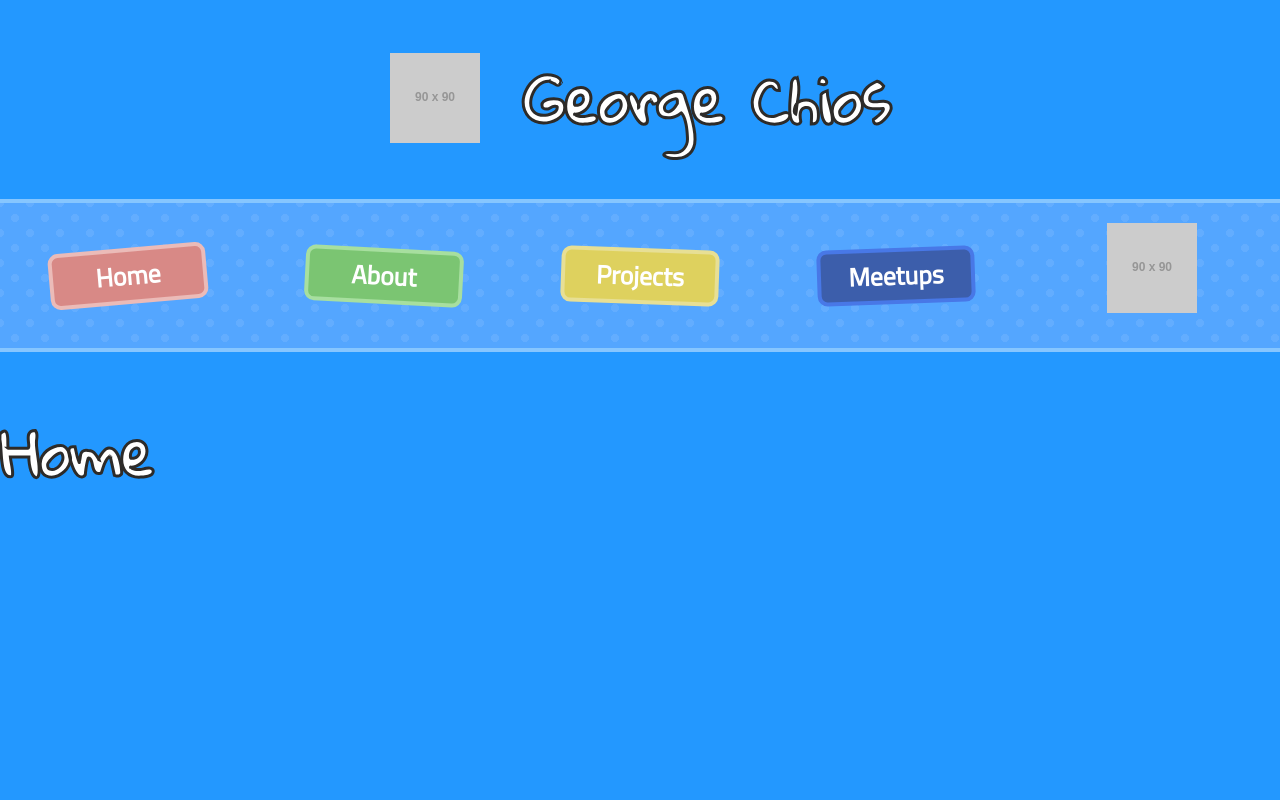
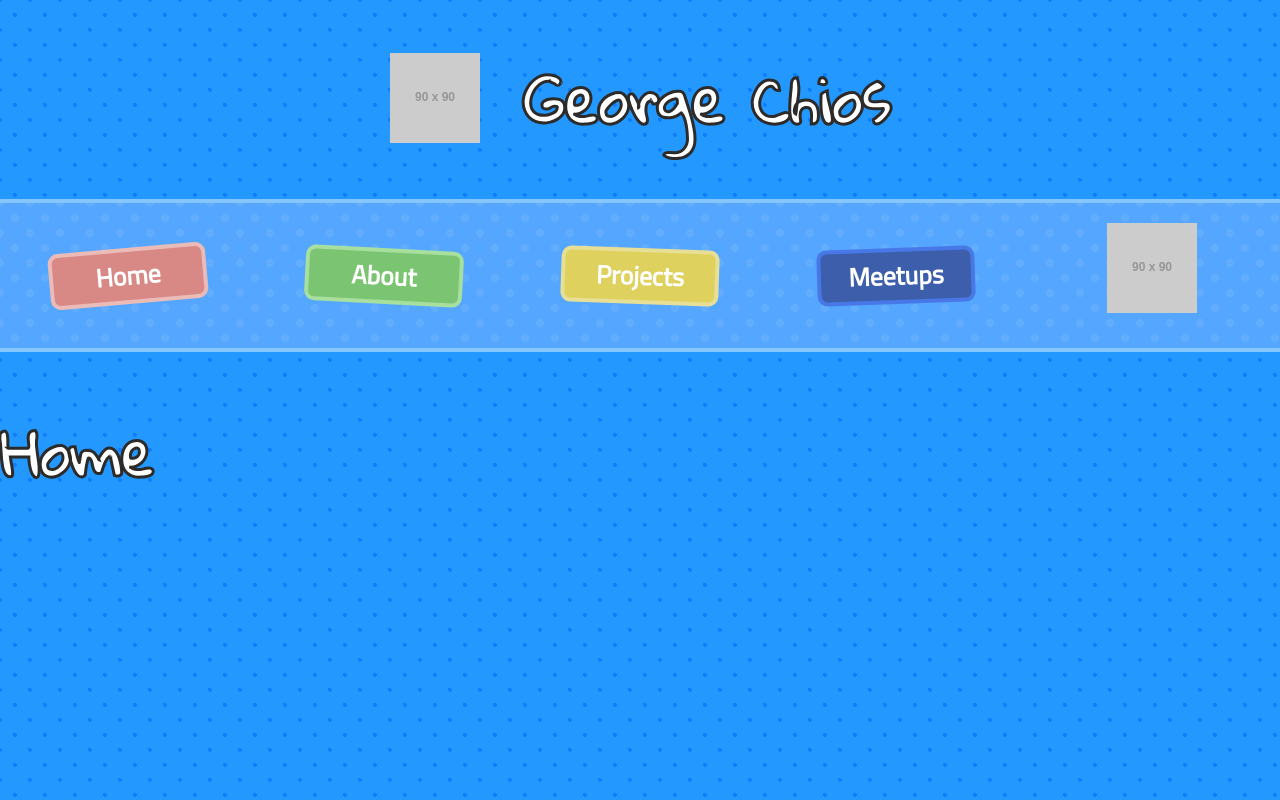
Before and after one commit to rusticpenguin/georgechios, a React (Create React App) app in the folder georgechios/: page / in a window 1280 px wide. Built offline with nearby package versions, Linux system fonts and the light colour scheme.

Commit message:
Added polkadot pattern to background

```diff
--- a/georgechios/src/Components/App.css
+++ b/georgechios/src/Components/App.css
@@ -1,4 +1,9 @@
 body {
+    background-color: #2398ff;
+    background-image:
+        radial-gradient(#0d7eff 10%, transparent 0),
+        radial-gradient(#0d7eff 10%, transparent 0);
+    background-size: 30px 30px;
+    background-position: 0 0, 15px 15px;
     margin: 0 0;
-    background: #2398ff;
 }
```
